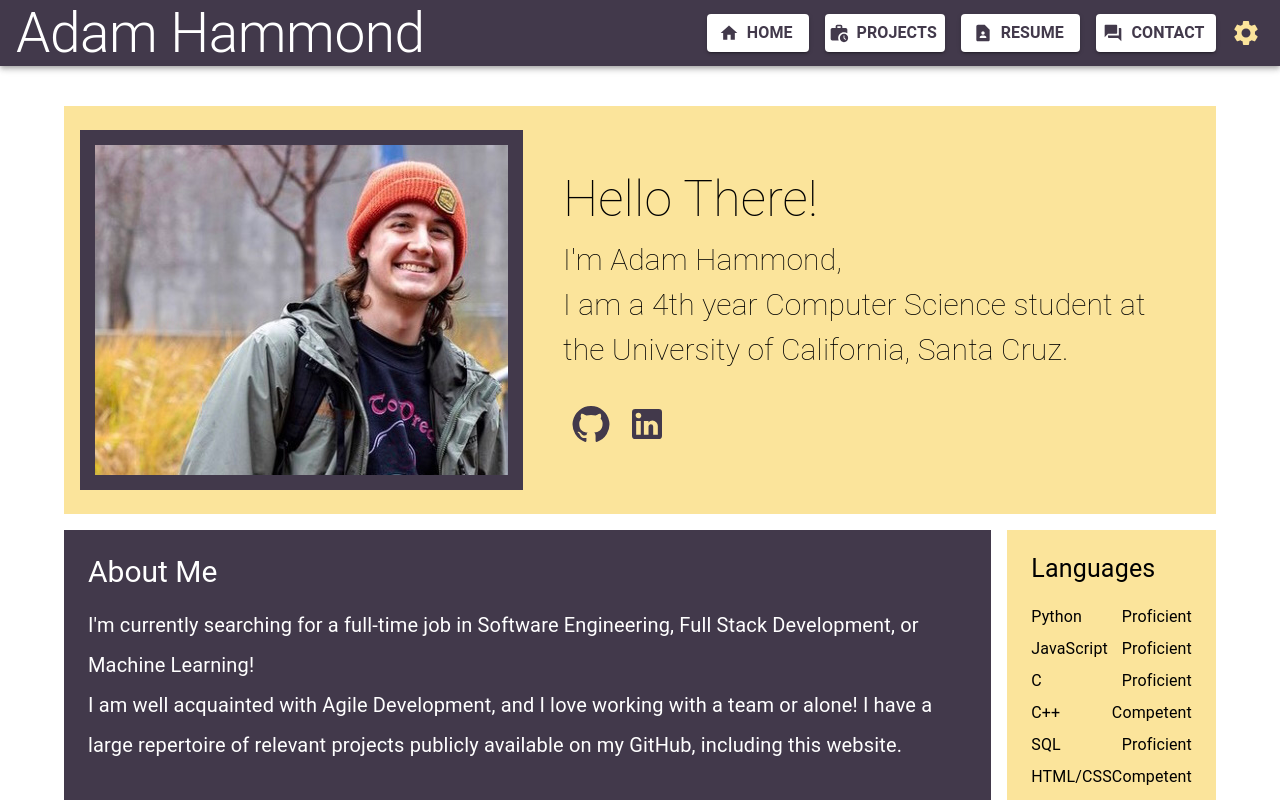
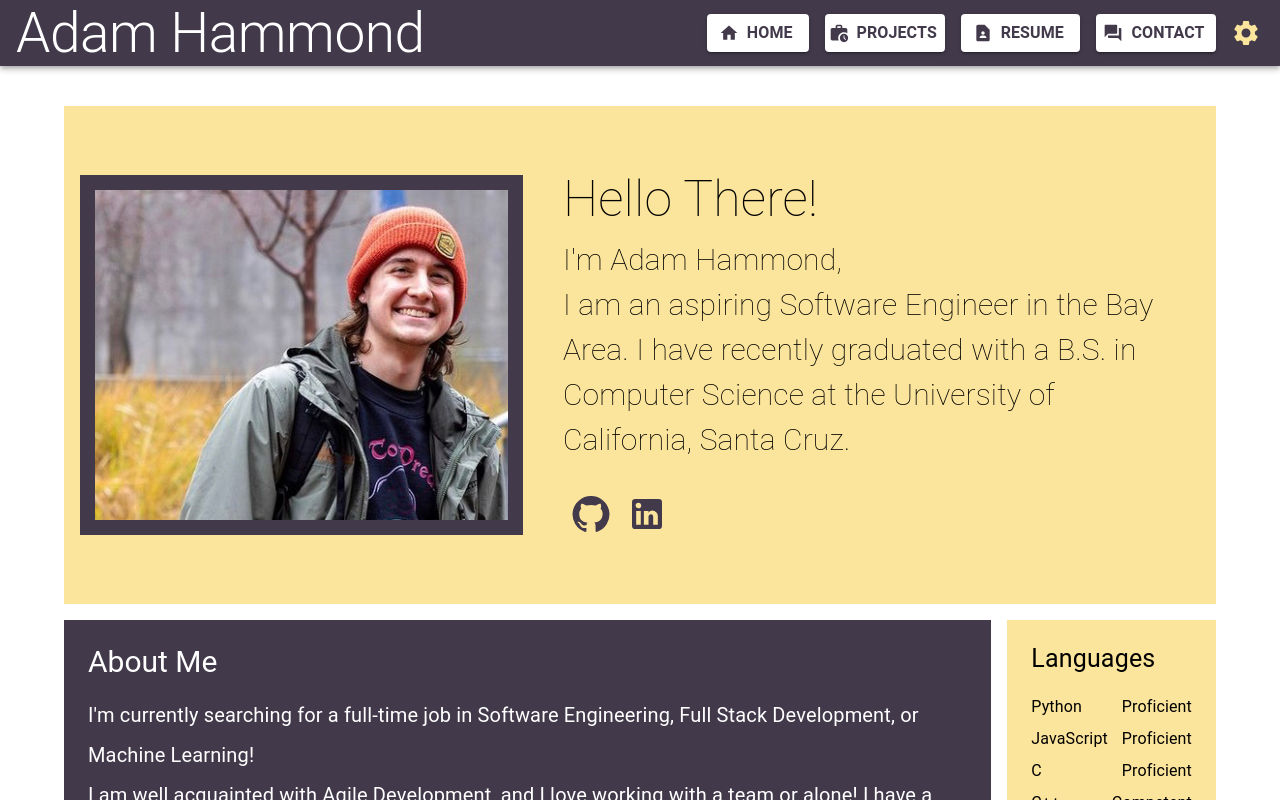
Before and after one commit to adamhammond22/React-Website, a React (Create React App) app: page /#/ in a window 1280 px wide. Shown: the top 800 px of the page. Built offline with nearby package versions, Linux system fonts and the light colour scheme.

Commit message:
Update Home.jsx

```diff
--- a/src/routes/Home.jsx
+++ b/src/routes/Home.jsx
@@ -40,9 +40,8 @@ function Home() {
               Hello There! <br />
             </Typography>
             <Typography variant = 'p2' color = 'HomeGreetingPanel.contrastText'>
-              I'm Adam Hammond, <br />
-              I am a 4th year Computer Science student at the
-              University of California, Santa Cruz. <br/>
+              I'm Adam Hammond,<br />
+              I am an aspiring Software Engineer in the Bay Area. I have recently graduated with a B.S. in Computer Science at the University of California, Santa Cruz.<br/>
             </Typography>
             <br />
             {/* Github Icon */}
```
